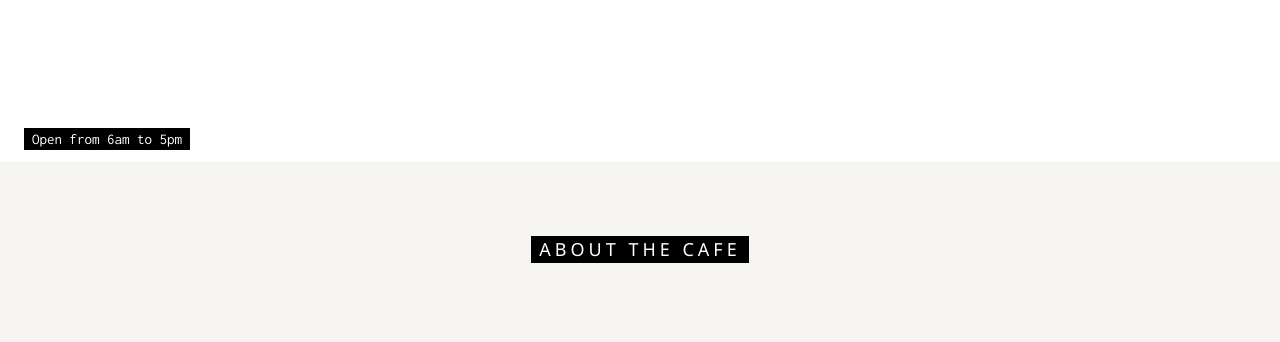
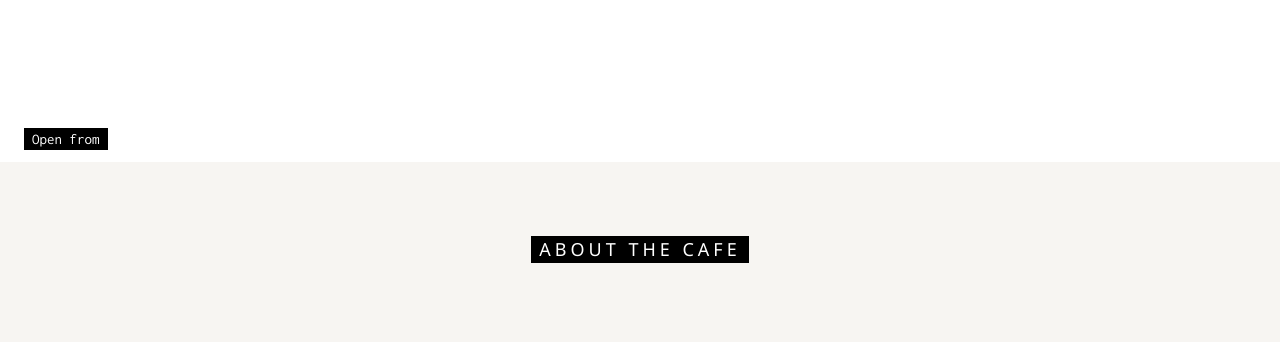
Before and after one commit to BucketOfMeatBalls/bucketofmeatballs.github.io, a plain HTML site: page index.html in a window 1280 px wide. Shown: the part 438-780 px from the top of the page. Drawn offline with nearby package versions, Linux system fonts and the light colour scheme.

Commit message:
Update index.html

```diff
--- a/index.html
+++ b/index.html
@@ -1,7 +1,7 @@
 <!DOCTYPE html>
 <html>
 <head>
-<title>Bucket Of MeatBalls</title>
+<title>Bucket of MeatBalls</title>
 <meta charset="UTF-8">
 <meta name="viewport" content="width=device-width, initial-scale=1">
 <link rel="stylesheet" href="https://www.w3schools.com/w3css/4/w3.css">
@@ -47,7 +47,7 @@ body, html {
 <!-- Header with image -->
 <header class="bgimg w3-display-container w3-grayscale-min" id="home">
   <div class="w3-display-bottomleft w3-center w3-padding-large w3-hide-small">
-    <span class="w3-tag">Open from 6am to 5pm</span>
+    <span class="w3-tag">Open from </span>
   </div>
   <div class="w3-display-middle w3-center">
     <span class="w3-text-white" style="font-size:90px">the<br>Cafe</span>
```
